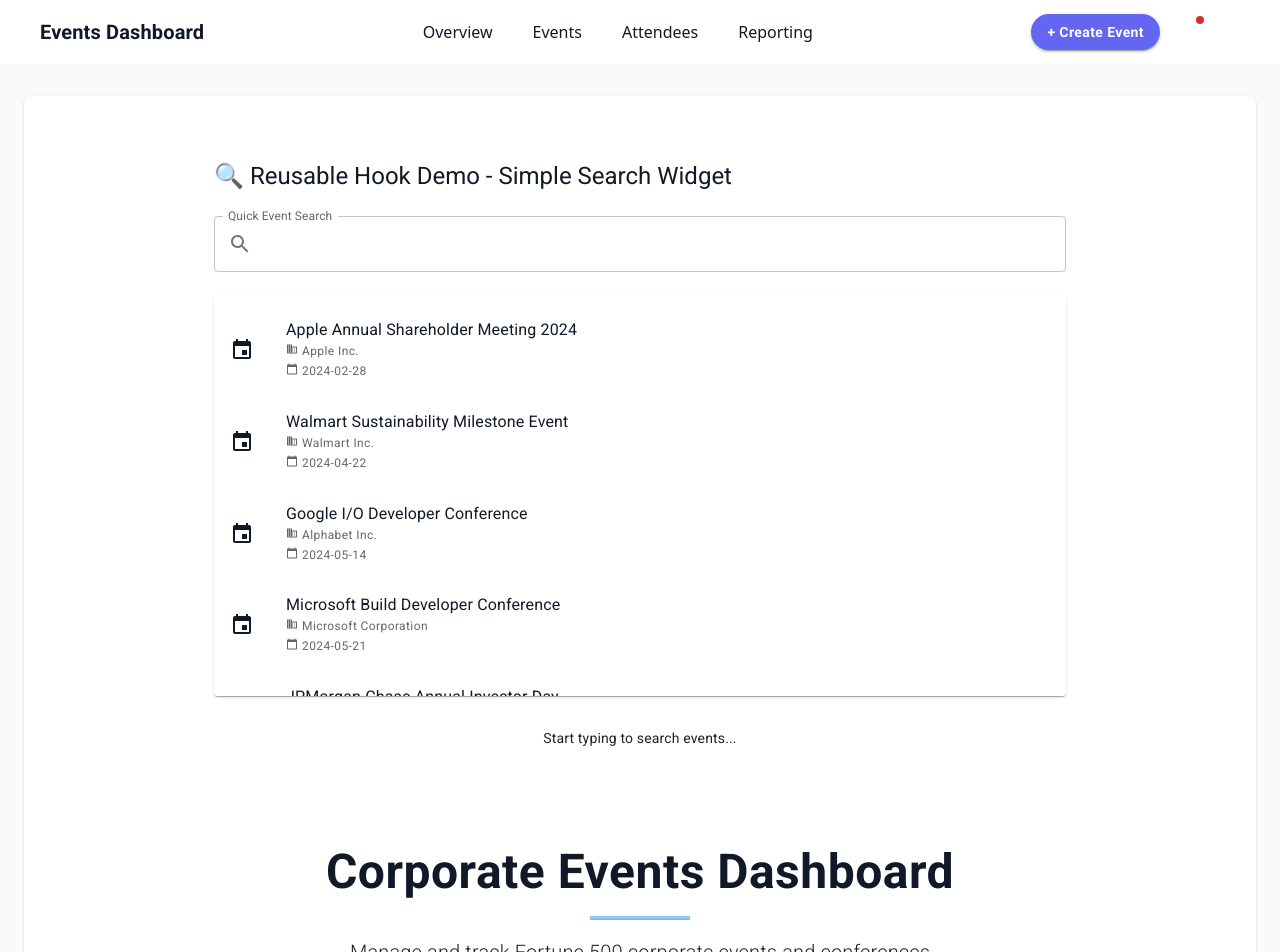
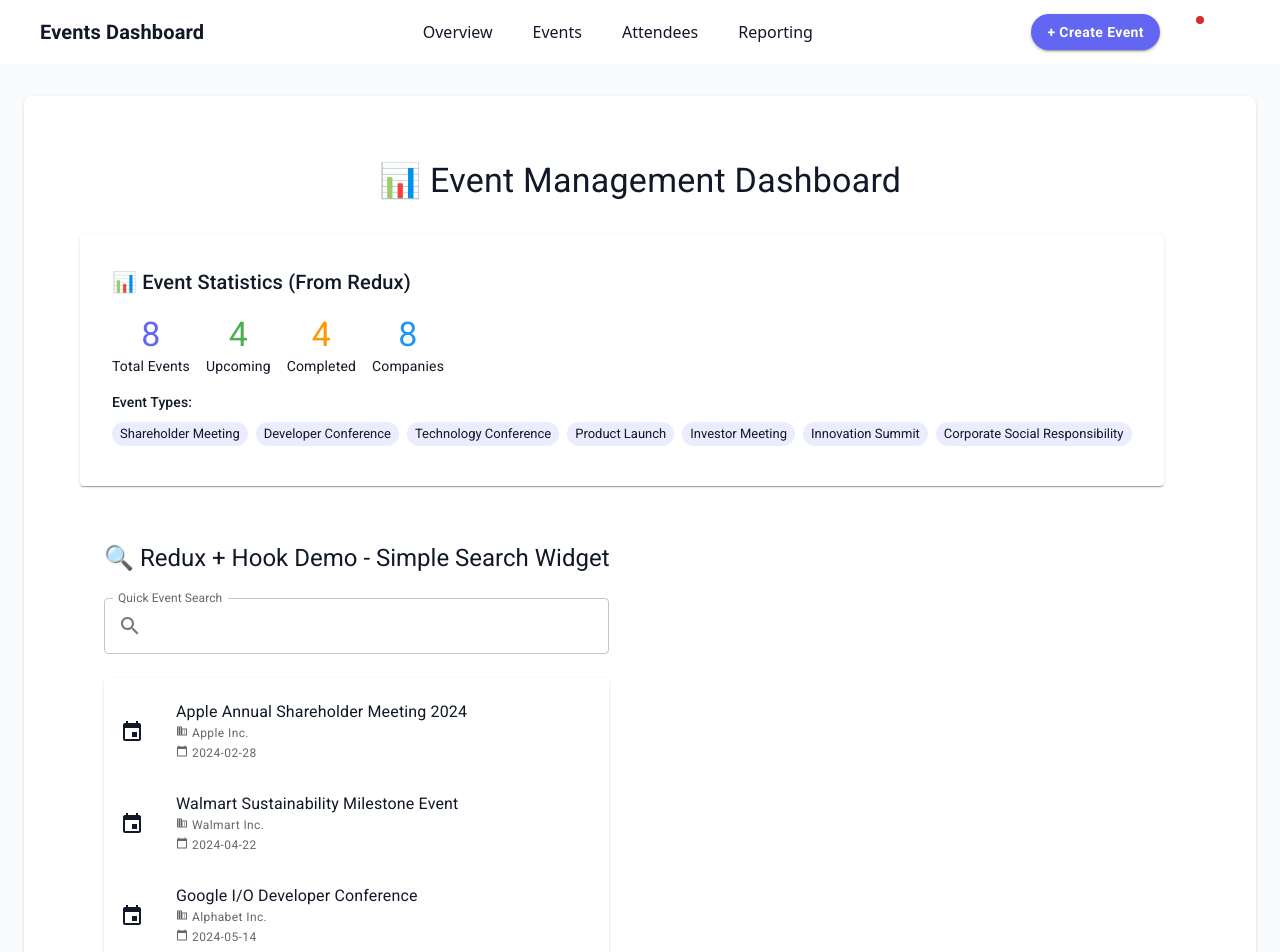
Before and after one commit to JaxsonMansouriRF/reactology, a React (Vite) app: page /dashboard in a window 1280 px wide. Shown: the top 952 px of the page. Built offline with nearby package versions, Linux system fonts and the light colour scheme; some icons are missing; a web font is replaced by a local one.

Commit message:
Redux implemented

```diff
--- a/package.json
+++ b/package.json
@@ -18,8 +18,11 @@
     "@mui/styled-engine-sc": "^7.3.3",
     "react": "^19.1.1",
     "react-dom": "^19.1.1",
+    "react-redux": "^9.2.0",
     "react-router": "^7.9.6",
     "react-router-dom": "^7.9.6",
+    "redux": "^5.0.1",
+    "redux-thunk": "^3.1.0",
     "styled-components": "^6.1.19"
   },
   "devDependencies": {
--- a/src/App.jsx
+++ b/src/App.jsx
@@ -8,10 +8,13 @@
 import { Routes, Route } from 'react-router';
 import Layout from './components/Layout/Layout.jsx';
 import Events from './pages/Events.jsx';
+import { Provider } from 'react-redux';
+import store from './redux/store.js';
 
 function App() {
   return (
     <>
+      <Provider store={store}>
         <ThemeProvider>
           <Routes>
             <Route path="/" element={<Layout />}>
@@ -22,6 +25,7 @@
             </Route>
           </Routes>
         </ThemeProvider>
+      </Provider>
     </>
   );
 }
--- a/src/components/Events/EventSearchWidget.jsx
+++ b/src/components/Events/EventSearchWidget.jsx
@@ -1,4 +1,4 @@
-import React, { useState, useEffect } from 'react';
+import React, { useEffect } from 'react';
 import {
   Box,
   Container,
@@ -14,35 +14,33 @@
 } from '@mui/material';
 import { Search, Event, Business, CalendarToday } from '@mui/icons-material';
 import { useThemeContext } from '../../utils/Context/ThemeContext.jsx';
-import { mockFetchEvents } from '../../utils/MockedEventData.js';
 import useEventSearch from '../../hooks/useEventSearch.js';
+import { useSelector, useDispatch } from 'react-redux';
+import { fetchEvents } from '../../redux/actions.js';
+import { selectEvents } from '../../redux/selectors.js';
 
-// Simple search widget demonstrating hook reusability
+// Simple search widget demonstrating hook reusability with Redux
 const EventSearchWidget = () => {
   const { theme } = useThemeContext();
-  const [events, setEvents] = useState([]);
+  const dispatch = useDispatch();
+
+  // Get events from Redux store
+  const events = useSelector(selectEvents);
 
   // Same custom hook, different UI implementation
   const { searchTerm, filteredEvents, updateSearchTerm } = useEventSearch(events);
 
+  // Fetch events from Redux if not already loaded
   useEffect(() => {
-    const fetchEvents = async () => {
-      try {
-        const response = await mockFetchEvents();
-        const data = await response.json();
-        setEvents(data);
-      } catch (err) {
-        console.error('Error fetching events:', err);
-      }
-    };
-
-    fetchEvents();
-  }, []);
+    if (events.length === 0) {
+      dispatch(fetchEvents());
+    }
+  }, [dispatch, events.length]);
 
   return (
     <Container maxWidth="md" sx={{ py: 4 }}>
       <Typography variant="h5" sx={{ color: theme.TEXT_COLOR, mb: 3 }}>
-        🔍 Reusable Hook Demo - Simple Search Widget
+        🔍 Redux + Hook Demo - Simple Search Widget
       </Typography>
 
       <TextField
--- /dev/null
+++ b/src/components/Events/EventStatsWidget.jsx
@@ -0,0 +1,106 @@
+import React, { useEffect } from 'react';
+import { useSelector, useDispatch } from 'react-redux';
+import { Box, Typography, Chip, Grid, Card, CardContent } from '@mui/material';
+import { selectEventStats, selectEventsLoading } from '../../redux/selectors';
+import { useThemeContext } from '../../utils/Context/ThemeContext';
+import { fetchEvents } from '../../redux/actions.js';
+
+// Example Dashboard widget showing Redux event stats
+const EventStatsWidget = () => {
+  const { theme } = useThemeContext();
+  const dispatch = useDispatch();
+
+  // Select data from Redux store
+  const eventStats = useSelector(selectEventStats);
+  const loading = useSelector(selectEventsLoading);
+
+  // Fetch events if needed
+  useEffect(() => {
+    dispatch(fetchEvents());
+  }, [dispatch]);
+
+  if (loading) {
+    return (
+      <Card sx={{ p: 2, backgroundColor: theme.CARD_BACKGROUND }}>
+        <Typography>Loading event statistics...</Typography>
+      </Card>
+    );
+  }
+
+  return (
+    <Card sx={{ p: 2, backgroundColor: theme.CARD_BACKGROUND }}>
+      <CardContent>
+        <Typography variant="h6" sx={{ color: theme.TEXT_COLOR, mb: 2 }}>
+          📊 Event Statistics (From Redux)
+        </Typography>
+
+        <Grid container spacing={2}>
+          <Grid item xs={6}>
+            <Box textAlign="center">
+              <Typography variant="h4" sx={{ color: theme.ACCENT_COLOR }}>
+                {eventStats.total}
+              </Typography>
+              <Typography variant="body2" sx={{ color: theme.TEXT_COLOR }}>
+                Total Events
+              </Typography>
+            </Box>
+          </Grid>
+
+          <Grid item xs={6}>
+            <Box textAlign="center">
+              <Typography variant="h4" sx={{ color: '#4caf50' }}>
+                {eventStats.upcoming}
+              </Typography>
+              <Typography variant="body2" sx={{ color: theme.TEXT_COLOR }}>
+                Upcoming
+              </Typography>
+            </Box>
+          </Grid>
+
+          <Grid item xs={6}>
+            <Box textAlign="center">
+              <Typography variant="h4" sx={{ color: '#ff9800' }}>
+                {eventStats.completed}
+              </Typography>
+              <Typography variant="body2" sx={{ color: theme.TEXT_COLOR }}>
+                Completed
+              </Typography>
+            </Box>
+          </Grid>
+
+          <Grid item xs={6}>
+            <Box textAlign="center">
+              <Typography variant="h4" sx={{ color: '#2196f3' }}>
+                {eventStats.companies}
+              </Typography>
+              <Typography variant="body2" sx={{ color: theme.TEXT_COLOR }}>
+                Companies
+              </Typography>
+            </Box>
+          </Grid>
+        </Grid>
+
+        <Box sx={{ mt: 2 }}>
+          <Typography variant="subtitle2" sx={{ color: theme.TEXT_COLOR, mb: 1 }}>
+            Event Types:
+          </Typography>
+          <Box sx={{ display: 'flex', flexWrap: 'wrap', gap: 1 }}>
+            {eventStats.types.map((type, index) => (
+              <Chip
+                key={index}
+                label={type}
+                size="small"
+                sx={{
+                  backgroundColor: theme.ACCENT_COLOR + '20',
+                  color: theme.TEXT_COLOR,
+                }}
+              />
+            ))}
+          </Box>
+        </Box>
+      </CardContent>
+    </Card>
+  );
+};
+
+export default EventStatsWidget;
--- a/src/pages/Dashboard.jsx
+++ b/src/pages/Dashboard.jsx
@@ -1,53 +1,68 @@
-import React, { useEffect, useState } from 'react';
+import React, { useEffect } from 'react';
+import { Box, Container, Grid, Typography } from '@mui/material';
+import { useSelector, useDispatch } from 'react-redux';
+import { fetchEvents } from '../redux/actions.js';
+import { selectEvents, selectEventsLoading, selectEventsError } from '../redux/selectors.js';
+import { useThemeContext } from '../utils/Context/ThemeContext.jsx';
 import EventList from '../components/Events/EventList.jsx';
-import { mockFetchEvents } from '../utils/MockedEventData.js';
 import EventSearchWidget from '../components/Events/EventSearchWidget.jsx';
+import EventStatsWidget from '../components/Events/EventStatsWidget.jsx';
 
-// Arrow function component
+// Updated Dashboard using Redux for event management
 const Dashboard = () => {
-  const [isLoading, setIsLoading] = useState(false);
-  const [isError, setIsError] = useState(null);
-  const [eventsData, setEventsData] = useState([]);
+  const { theme } = useThemeContext();
+  const dispatch = useDispatch();
 
-  const fetchInitialEventsData = async () => {
-    setIsLoading(true);
-    setIsError(null);
-    try {
-      const response = await mockFetchEvents();
-      if (!response.ok) {
-        throw new Error('Network response was not ok');
-      }
+  // Get data from Redux store instead of local state
+  const events = useSelector(selectEvents);
+  const loading = useSelector(selectEventsLoading);
+  const error = useSelector(selectEventsError);
 
-      const jsonPromise = response.json(); // not the data yet
-      const data = await jsonPromise; // wait for JSON to resolve
-      setEventsData(data);
-    } catch (error) {
-      console.log('Error fetching events data:', error);
-      setIsError(error);
-      setIsLoading(false);
-    } finally {
-      console.log('Fetching events data complete');
-      setIsLoading(false);
-    }
-  };
-
+  // Fetch events on component mount
   useEffect(() => {
-    console.log('Dashboard mounted');
-    fetchInitialEventsData();
-  }, []);
+    console.log('Dashboard mounted - fetching from Redux');
+    dispatch(fetchEvents());
+  }, [dispatch]);
 
   return (
-    <div>
-      {isError && <div>Error loading events: {isError.message}</div>}
-      {isLoading ? (
-        <div>Loading events...</div>
-      ) : (
-        <>
-          <EventSearchWidget />
-          <EventList eventsData={eventsData} key={'eventList'} />
-        </>
-      )}
-    </div>
+    <Container maxWidth="lg" sx={{ py: 4 }}>
+      <Typography variant="h4" sx={{ color: theme.TEXT_COLOR, mb: 4, textAlign: 'center' }}>
+        📊 Event Management Dashboard
+      </Typography>
+
+      <Grid container spacing={3}>
+        {/* Event Stats Widget - Shows Redux data */}
+        <Grid item xs={12} md={6}>
+          <EventStatsWidget />
+        </Grid>
+
+        {/* Search Widget - Uses Redux events */}
+        <Grid item xs={12} md={6}>
+          <Box sx={{ height: 'fit-content' }}>
+            <EventSearchWidget />
+          </Box>
+        </Grid>
+
+        {/* Event List - Shows all events from Redux */}
+        <Grid item xs={12}>
+          <Box sx={{ mt: 3 }}>
+            <Typography variant="h6" sx={{ color: theme.TEXT_COLOR, mb: 2 }}>
+              All Events (From Redux Store)
+            </Typography>
+            {error && (
+              <Typography color="error" sx={{ mb: 2 }}>
+                Error loading events: {error}
+              </Typography>
+            )}
+            {loading ? (
+              <Typography>Loading events from Redux...</Typography>
+            ) : (
+              <EventList eventsData={events} />
+            )}
+          </Box>
+        </Grid>
+      </Grid>
+    </Container>
   );
 };
 
--- a/src/pages/Events.jsx
+++ b/src/pages/Events.jsx
@@ -1,4 +1,4 @@
-import React, { useState, useEffect } from 'react';
+import React, { useEffect } from 'react';
 import {
   Box,
   Container,
@@ -22,20 +22,23 @@
 } from '@mui/material';
 import { Search, Clear, History, Delete, Event } from '@mui/icons-material';
 import { useThemeContext } from '../utils/Context/ThemeContext.jsx';
-import { mockFetchEvents } from '../utils/MockedEventData.js';
 import EventCard from '../components/Events/EventCard.jsx';
 import useEventSearch from '../hooks/useEventSearch.js';
+import { useSelector, useDispatch } from 'react-redux';
+import { fetchEvents } from '../redux/actions.js';
+import { selectEvents, selectEventsLoading, selectEventsError } from '../redux/selectors.js';
 
-// CLEAN VERSION - Using custom hook
+// CLEAN VERSION - Using Redux for event data + custom hook for search
 const Events = () => {
   const { theme } = useThemeContext();
+  const dispatch = useDispatch();
 
-  // Simple state for data fetching
-  const [events, setEvents] = useState([]);
-  const [loading, setLoading] = useState(true);
-  const [error, setError] = useState(null);
+  // Get events data from Redux
+  const events = useSelector(selectEvents);
+  const loading = useSelector(selectEventsLoading);
+  const error = useSelector(selectEventsError);
 
-  // All search/filter logic is now in the custom hook!
+  // All search/filter logic is still in the custom hook!
   const {
     searchTerm,
     statusFilter,
@@ -59,23 +62,10 @@
     toggleHistoryVisibility,
   } = useEventSearch(events);
 
-  // Simple data fetching - only concern of this component
+  // Fetch events from Redux when component mounts
   useEffect(() => {
-    const fetchEvents = async () => {
-      try {
-        setLoading(true);
-        const response = await mockFetchEvents();
-        const data = await response.json();
-        setEvents(data);
-      } catch (err) {
-        setError(err.message);
-      } finally {
-        setLoading(false);
-      }
-    };
-
-    fetchEvents();
-  }, []);
+    dispatch(fetchEvents());
+  }, [dispatch]);
 
   if (loading) {
     return (
--- /dev/null
+++ b/src/redux/actionTypes.js
@@ -0,0 +1,4 @@
+// Action types for events
+export const FETCH_EVENTS_START = 'FETCH_EVENTS_START';
+export const FETCH_EVENTS_SUCCESS = 'FETCH_EVENTS_SUCCESS';
+export const FETCH_EVENTS_ERROR = 'FETCH_EVENTS_ERROR';
--- /dev/null
+++ b/src/redux/actions.js
@@ -0,0 +1,31 @@
+import * as actionTypes from './actionTypes';
+import { mockFetchEvents } from '../utils/MockedEventData';
+
+// Events action creators
+export const fetchEventsStart = () => ({
+  type: actionTypes.FETCH_EVENTS_START,
+});
+
+export const fetchEventsSuccess = (events) => ({
+  type: actionTypes.FETCH_EVENTS_SUCCESS,
+  payload: events,
+});
+
+export const fetchEventsError = (error) => ({
+  type: actionTypes.FETCH_EVENTS_ERROR,
+  payload: error,
+});
+
+// Async action creator for fetching events (thunk)
+export const fetchEvents = () => {
+  return async (dispatch) => {
+    dispatch(fetchEventsStart());
+    try {
+      const response = await mockFetchEvents();
+      const events = await response.json();
+      dispatch(fetchEventsSuccess(events));
+    } catch (error) {
+      dispatch(fetchEventsError(error.message));
+    }
+  };
+};
--- /dev/null
+++ b/src/redux/selectors.js
@@ -0,0 +1,17 @@
+// Event selectors
+export const selectEvents = (state) => state.events.items;
+export const selectEventsLoading = (state) => state.events.loading;
+export const selectEventsError = (state) => state.events.error;
+export const selectLastFetched = (state) => state.events.lastFetched;
+
+// Derived selectors
+export const selectEventStats = (state) => {
+  const events = selectEvents(state);
+  return {
+    total: events.length,
+    upcoming: events.filter((e) => e.status === 'upcoming').length,
+    completed: events.filter((e) => e.status === 'completed').length,
+    companies: [...new Set(events.map((e) => e.company))].length,
+    types: [...new Set(events.map((e) => e.type))],
+  };
+};
```
Also changed, not shown: src/redux/eventsReducer.js (added, +41 -0 lines), src/redux/rootReducer.js (added, +8 -0 lines), src/redux/store.js (added, +13 -0 lines), 2 other files (tests, documents, lock files or other folders). Lines whose indentation alone changed are shown as unchanged.
